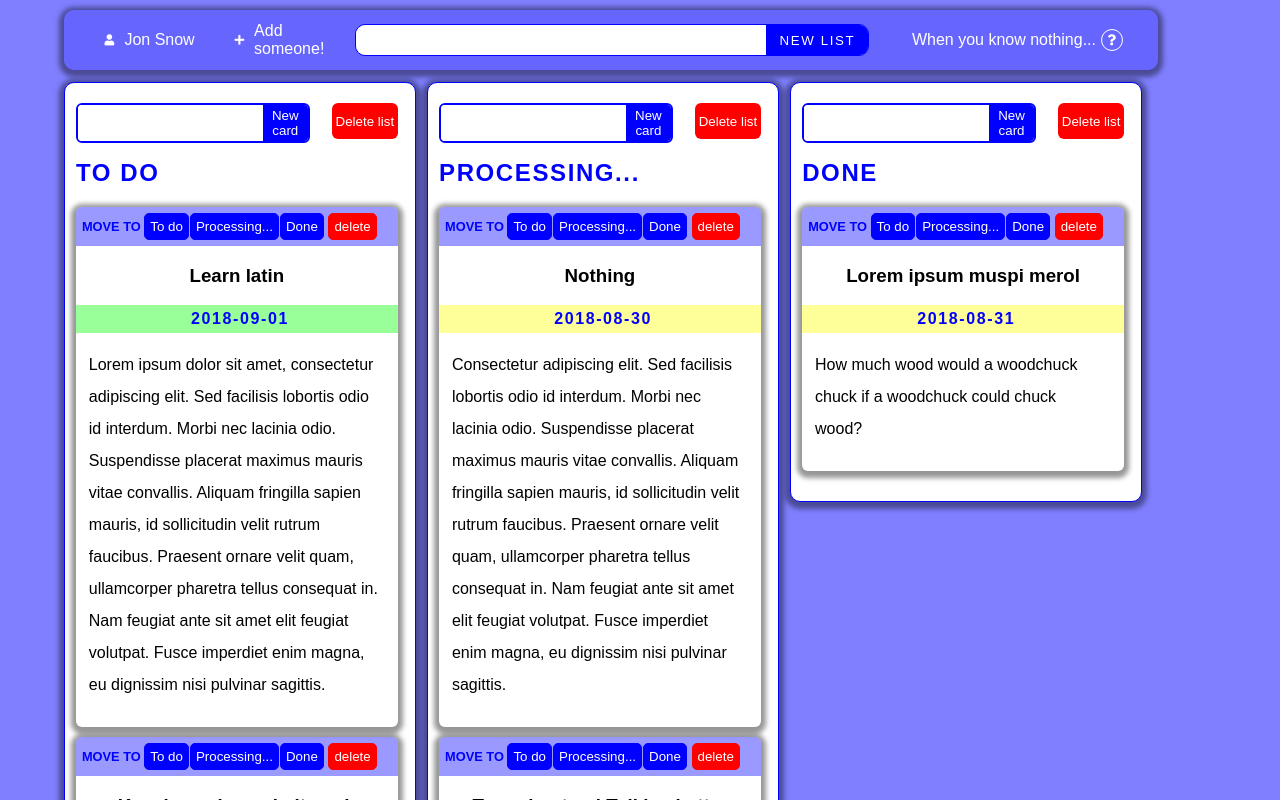
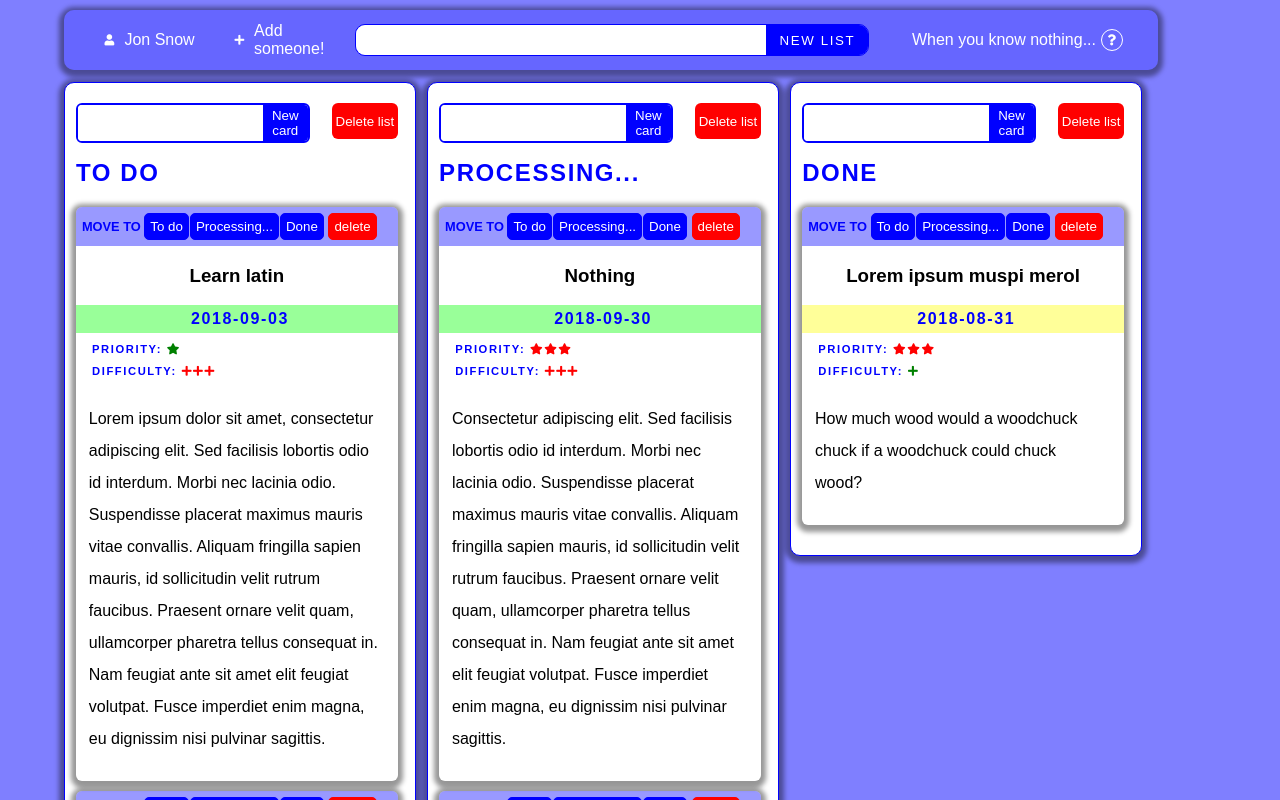
Before and after one commit to maciej-bartynski/trello-clone_excercise, a React (Create React App) app: page / in a window 1280 px wide. Shown: the top 800 px of the page. Built offline with nearby package versions, Linux system fonts and the light colour scheme.

Commit message:
icons and levels

```diff
--- a/src/components/AddCardButton.js
+++ b/src/components/AddCardButton.js
@@ -37,7 +37,7 @@ class AddCardButton extends React.Component {
         name = name.trim().length>0?name:'New task '+this.count;
         this.count = this.count+1;
         let currentData = JSON.parse(localStorage.getItem('initialData'));
-        currentData[this.props.objectid]['cards'].push({title: name, description: ''});
+        currentData[this.props.objectid]['cards'].push({title: name, description: '', sets: [0,0,0,false]});
         localStorage.setItem('initialData', JSON.stringify(currentData));
         this.props.newstorage();
     }
--- a/src/components/Card.js
+++ b/src/components/Card.js
@@ -3,6 +3,7 @@ import  MoveButton from './MoveButton.js';
 import DeleteButton from './DeleteButton.js';
 import Paragraph from './Paragraph.js';
 import SetDate from './SetDate.js';
+import CardSettings from './CardSettings.js';
 var cardstyle = {
     width: '98%',
     marginRight: '1%',
@@ -64,6 +65,12 @@ class Card extends React.Component {
                     date={this.props.carddata.date}
                     markup={this.props.carddata.color}
                 />
+                <CardSettings
+                    cardid={this.props.cardid}
+                    objectid={this.props.objectid}
+                    newstorage={this.props.newstorage}
+                    sets={this.props.carddata.sets}
+                />
                 <Paragraph
                     description={this.props.carddata.description}
                     cardid={this.props.cardid}
--- /dev/null
+++ b/src/components/CardSettings.js
@@ -0,0 +1,86 @@
+import React from 'react';
+
+class CardSettings extends React.Component{
+    constructor(props){
+        super(props);
+        this.state={
+            address: this.props.cardid+this.props.objectid+'tasksettings'
+        };
+        this.priorclick = this.priorclick.bind(this);
+        this.diffclick = this.diffclick.bind(this);
+    }
+    priorclick() {
+        this.iconclick(0);
+    }
+    diffclick(){
+        this.iconclick(1);
+    }
+    iconclick(value){
+        let currentData = JSON.parse(localStorage.getItem('initialData'));
+        currentData[this.props.objectid]['cards'][this.props.cardid]['sets'][value] < 2 ?
+        currentData[this.props.objectid]['cards'][this.props.cardid]['sets'][value] += 1
+        :
+        currentData[this.props.objectid]['cards'][this.props.cardid]['sets'][value] = 0;
+        localStorage.setItem('initialData', JSON.stringify(currentData));
+        this.props.newstorage();
+    }
+    render(){
+        const setIcons = (value, string) => {
+            let result = [];
+            let colorthis = function(){
+                    if (value===0){
+                        return {color: 'green'};
+                    } else if (value === 1){
+                        return {color: 'orange'};
+                    } else {
+                        return {color: 'red'};
+                    }
+            }
+            for (let i=0; i<=value; i++){
+                result.push(<i key={this.state.address+i+string} style={colorthis()} className={string}></i>)
+            };
+            return result;
+        }
+
+        return(
+            <div style={setspanelstyle}>
+                <div style={prioritystyle} id={this.state.address+'prior'} onClick={this.priorclick}>
+                    Priority: {setIcons(this.props.sets[0], 'fas fa-star')}
+                </div>
+                <div style={diffstyle} id={this.state.address+'diff'} onClick={this.diffclick}>
+                    Difficulty: {setIcons(this.props.sets[1], 'fas fa-plus')}
+                </div>
+            </div>
+        );
+    }
+}
+export default CardSettings;
+
+var prioritystyle={
+    textTransform: 'uppercase',
+    fontSize: '0.7rem',
+    letterSpacing: '0.1rem',
+    color: 'blue',
+    fontWeight: 'bolder',
+    cursor: 'pointer',
+    width: '65%',
+    minWidth: '100px',
+    marginBottom: '10px',
+}
+
+var diffstyle = {
+    textTransform: 'uppercase',
+    fontSize: '0.7rem',
+    letterSpacing: '0.1rem',
+    color: 'blue',
+    fontWeight: 'bolder',
+    cursor: 'pointer',
+    width: '65%',
+    minWidth: '100px',
+}
+
+var setspanelstyle = {
+    display: 'flex',
+    flexWrap: 'wrap',
+    padding: '10px 5%'
+}
--- a/src/components/SetDate.js
+++ b/src/components/SetDate.js
@@ -66,7 +66,6 @@ class SetDate extends Component {
         this.setthecolor = this.setthecolor.bind(this)
     }
     setthecolor(date){
-        console.log('setcolor1')
        let year = parseFloat(date.innerText.charAt(0) + date.innerText.charAt(1) + date.innerText.charAt(2) + date.innerText.charAt(3));
        let month = parseFloat(date.innerText.charAt(5) + date.innerText.charAt(6));
        let day = parseFloat(date.innerText.charAt(8) + date.innerText.charAt(9));
--- a/src/database/initialdata.js
+++ b/src/database/initialdata.js
@@ -1,3 +1,4 @@
+//initialData[number]['cards'][number]['sets']: [difficulty(0-2),importance(0-2),icon(0-9)]
 var initialData = [
     {
         column: 'To do',
@@ -5,17 +6,20 @@ var initialData = [
             {
                 title: 'Learn latin',
                 description: 'Lorem ipsum dolor sit amet, consectetur adipiscing elit. Sed facilisis lobortis odio id interdum. Morbi nec lacinia odio. Suspendisse placerat maximus mauris vitae convallis. Aliquam fringilla sapien mauris, id sollicitudin velit rutrum faucibus. Praesent ornare velit quam, ullamcorper pharetra tellus consequat in. Nam feugiat ante sit amet elit feugiat volutpat. Fusce imperdiet enim magna, eu dignissim nisi pulvinar sagittis. ',
-                date: '2018-09-01',
+                date: '2018-09-03',
+                sets: [0, 2, 9, true]
             },
             {
                 title: 'Keeping calm and git push',
                 description: 'Hello from Poland',
                 date: '2019-01-01',
+                sets: [1, 1, 9, true]
             },
             {
                 title: 'Title of the third one',
                 description: 'Adipiscing elit. Sed facilisis lobortis odio id interdum. Morbi nec lacinia odio. Suspendisse placerat maximus mauris vitae convallis. Aliquam fringilla sapien mauris, id sollicitudin velit rutrum faucibus. Praesent ornare velit quam, ullamcorper pharetra tellus consequat in. Nam feugiat ante sit amet elit feugiat volutpat.',
                 date: '2018-08-31',
+                sets: [0, 0, 0, true]
             }
         ]
     },
@@ -24,12 +28,14 @@ var initialData = [
         cards: [{
                 title: 'Nothing',
                 description: 'Consectetur adipiscing elit. Sed facilisis lobortis odio id interdum. Morbi nec lacinia odio. Suspendisse placerat maximus mauris vitae convallis. Aliquam fringilla sapien mauris, id sollicitudin velit rutrum faucibus. Praesent ornare velit quam, ullamcorper pharetra tellus consequat in. Nam feugiat ante sit amet elit feugiat volutpat. Fusce imperdiet enim magna, eu dignissim nisi pulvinar sagittis.',
-                date: '2018-08-30',
+                date: '2018-09-30',
+                sets: [2, 2, 3, true]
             },
             {
                 title: 'To understand Tolkien better',
                 description: '\"I can\'t recall the taste of food, nor the sound of water.I\'m naked in the dark. There\'s nothing… no veil between me and the wheel of fire.\"',
-                date: '2016-08-21',
+                date: '2016-09-03',
+                sets: [2, 1, 4, true]
             }
         ]
     },
@@ -39,6 +45,7 @@ var initialData = [
                 title: 'Lorem ipsum muspi merol',
                 description: 'How much wood would a woodchuck chuck if a woodchuck could chuck wood?',
                 date: '2018-08-31',
+                sets: [2, 0, 1, true]
             }
         ]
     }
```
